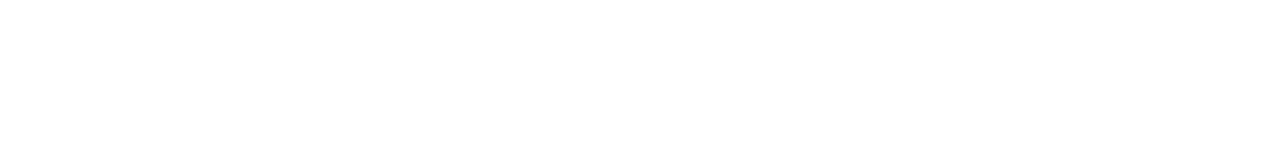
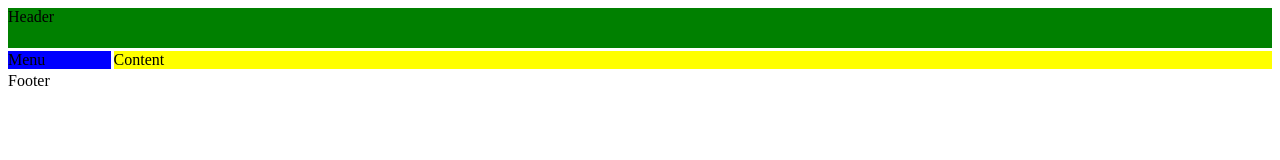
Before and after one commit to WScott30/CSSGrid, a plain HTML site: page index.html in a window 1280 px wide. Drawn offline with Linux system fonts and the light colour scheme.

Commit message:
2nd copy

```diff
--- a/index.html
+++ b/index.html
@@ -4,8 +4,15 @@
     <meta charset="UTF-8">
     <meta name="viewport" content="width=device-width, initial-scale=1.0">
     <title>CSSGrid</title>
+    <link rel="stylesheet" href="syles.css">
 </head>
 <body>
+    <div class="container">
+        <div class="header">Header</div>
+        <div class="menu">Menu</div>
+        <div class="content">Content</div>
+        <div class="Footer">Footer</div>
+    </div>
 
 </body>
 </html>
--- a/syles.css
+++ b/syles.css
@@ -0,0 +1,27 @@
+.container{
+    height: 100%;
+    display:grid;
+    gap: 3px;
+    grid-template-columns:repeat(12,1fr);
+    grid-template-rows: 40px auto 40px;
+    grid-template-areas:
+    "h h h h h h h h h h h h"
+    "m c c c c c c c c c c c"
+    "f f f f f f f f f f f f";
+}
+.header{
+    background-color:green ;
+    grid-area: h;
+}
+.menu{
+    background-color:blue ;
+    grid-area: m;
+}
+.content{
+    background-color:yellow ;
+    grid-area: c;
+}
+.footer{
+    background-color:red;
+    grid-area: f;
+}
```
